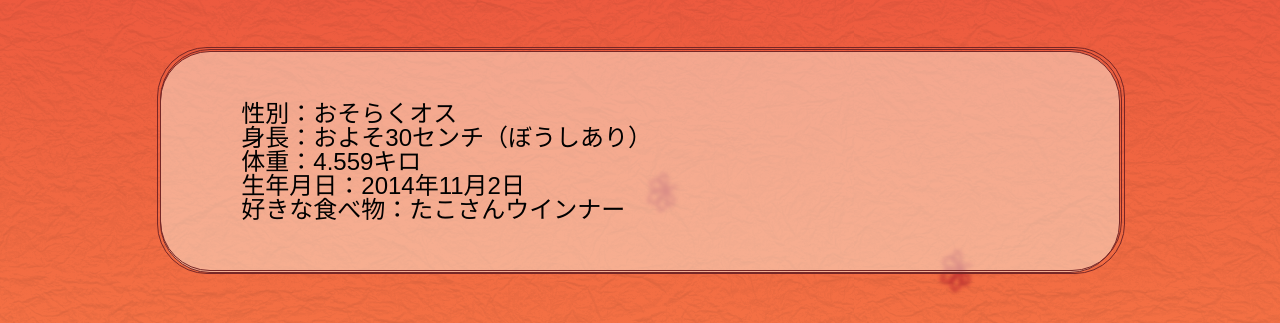
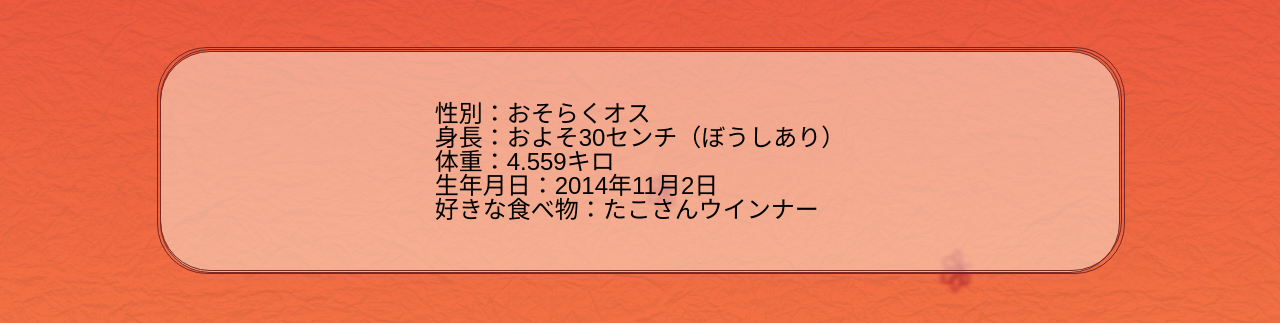
Before and after one commit to ynufes-tech/ynufes-tokiwa25, a Nuxt app: page /kamome in a window 1280 px wide. Shown: the part 550-873 px from the top of the page. Built offline with nearby package versions, Linux system fonts and the light colour scheme; a web font is replaced by a local one.

Commit message:
かもめ先輩ページ修正

```diff
--- a/pages/kamome/index.vue
+++ b/pages/kamome/index.vue
@@ -69,13 +69,15 @@ useHead({
 #contentbox {
   font-family: "Zen Old Mincho", sans-serif;
   display: flex;
+  justify-content: center;
+  align-items: center;
   flex-direction: column;
   text-align: left;
   padding: 50px 80px;
   color: #000000;
   margin-top: 50px;
   @include sm{
-    padding: 40px;
+    padding: 20px;
     margin-top: 20px;
     font-size: 14px;
   }
@@ -145,8 +147,11 @@ useHead({
 .Linkbutton{
   margin: 70px;
   max-width: 320px;
+  @include md{
+    margin: 50px;
+  }
   @include sm{
-    margin: 50px;
+    margin: 30px;
   }
 }
 </style>
```
